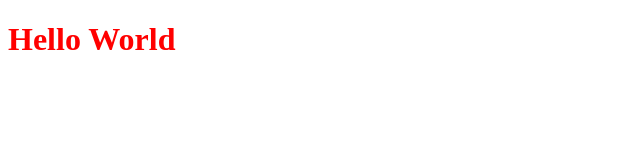
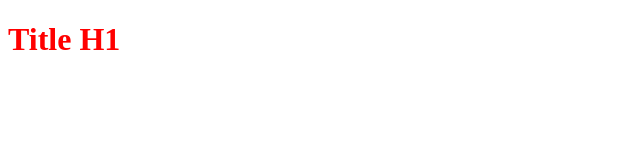
Before and after one commit to safira1104/landing-page, a plain HTML site: page index.html in a window 1280 px wide. Shown: the whole page, without its empty margins (0-640 px from the left). Drawn offline with Linux system fonts and the light colour scheme.

Commit message:
change title h1

```diff
--- a/index.html
+++ b/index.html
@@ -7,7 +7,7 @@
     <link rel="stylesheet" href="style.css" />
   </head>
   <body>
-    <h1>Hello World</h1>
+    <h1>Title H1</h1>
     <script src="script.js"></script>
   </body>
 </html>
```
